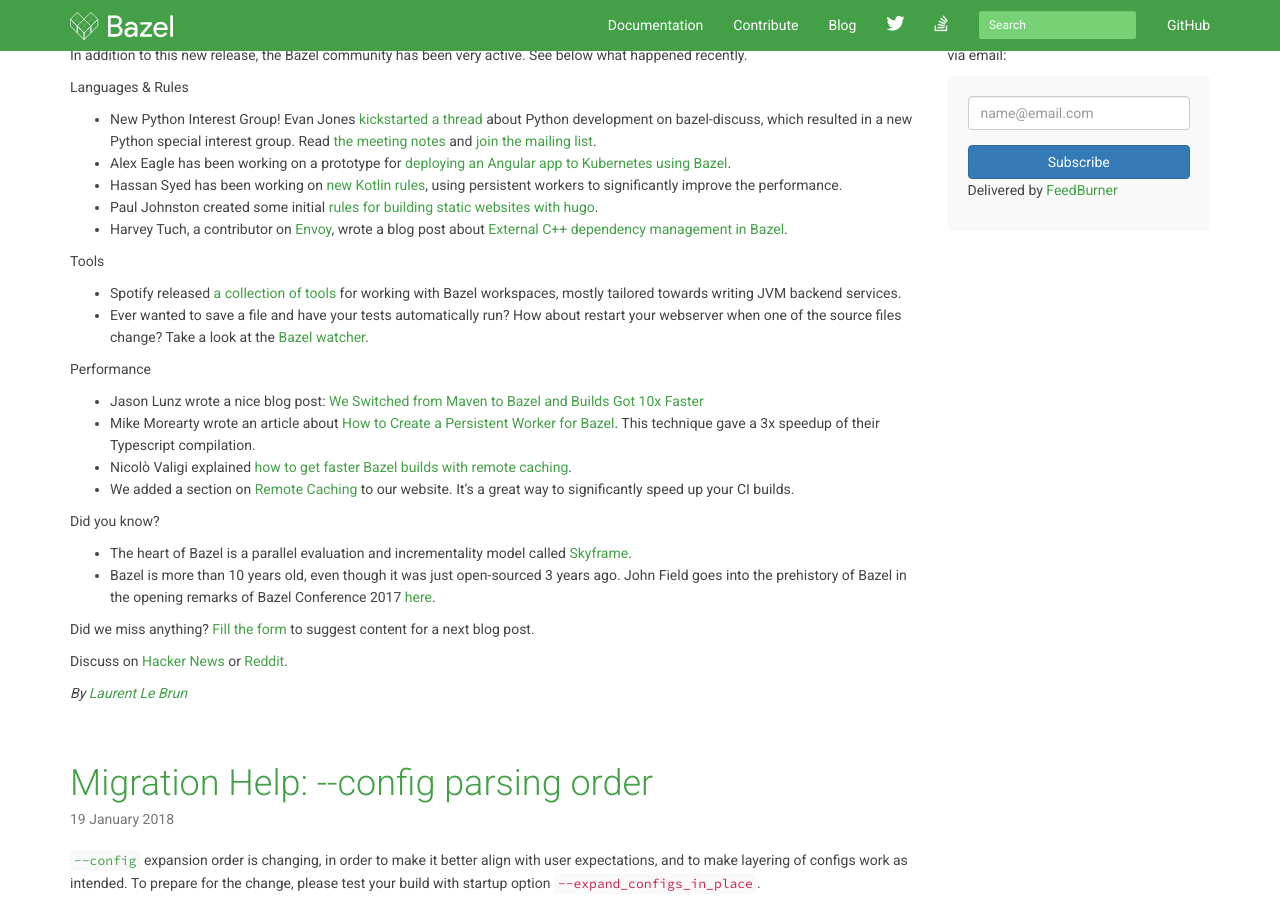
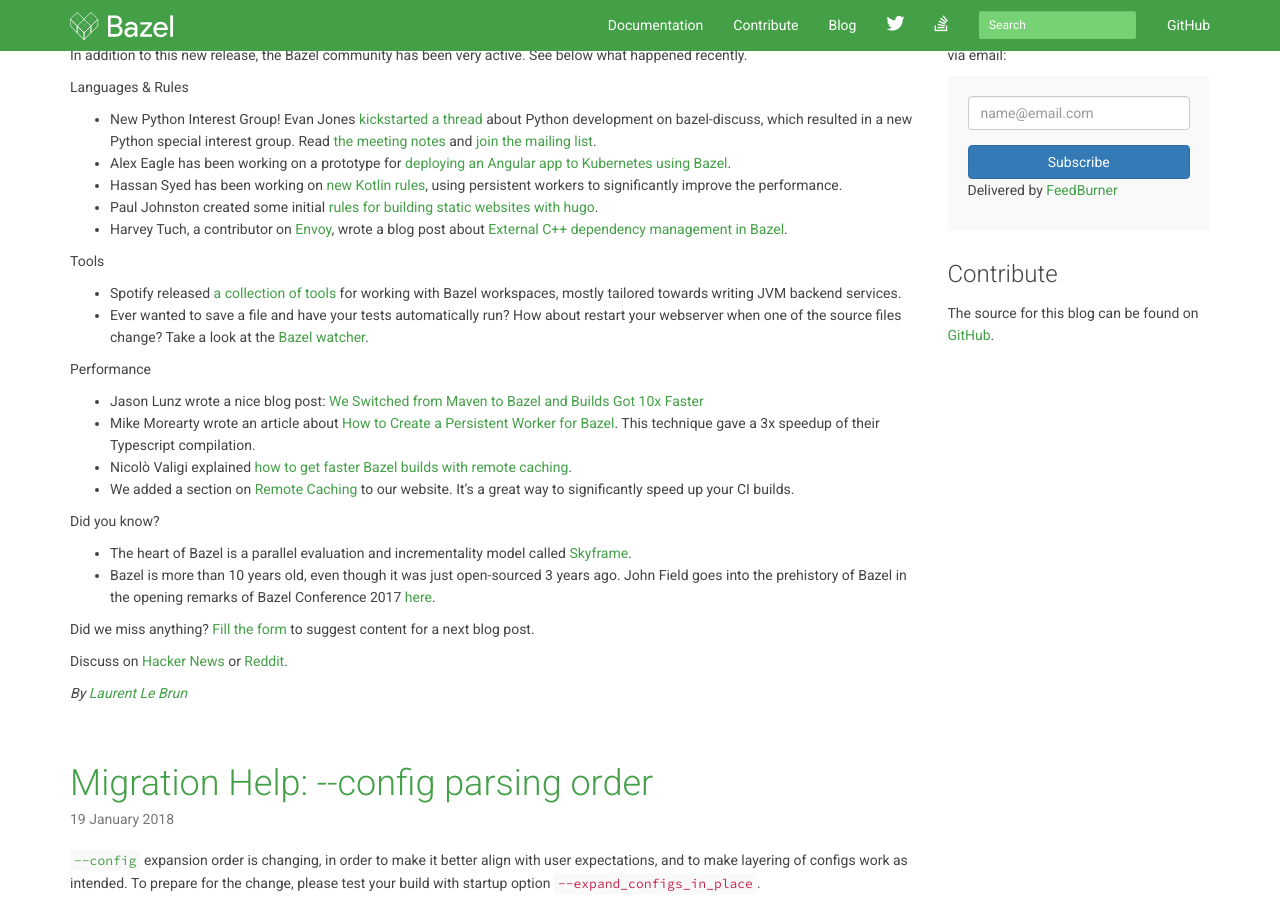
Before and after one commit to bazelbuild/bazel-blog, a Jekyll site: the page built from index.html, in a window 1280 px wide and 900 px high, scrolled down 452 px. Built offline with Jekyll 4.4.1, drawn with Linux system fonts in a browser that asks for light colours; nearby versions of some CDN libraries; library files that are not in the unit come from our copies; Markdown is read by kramdown in place of the engine named in the settings; the list of posts is cut into pages by our own code.

Commit message:
Add link to this repo in the blog side bar

```diff
--- a/_includes/blog-sidebar.html
+++ b/_includes/blog-sidebar.html
@@ -17,4 +17,6 @@
             </form>
             <p>Delivered by <a href="https://feedburner.google.com" target="_blank">FeedBurner</a></p>
           </div>
+          <h2>Contribute</h2>
+          <p>The source for this blog can be found on <a href="https://github.com/bazelbuild/bazel-blog">GitHub</a>.</p
         </div>
```
